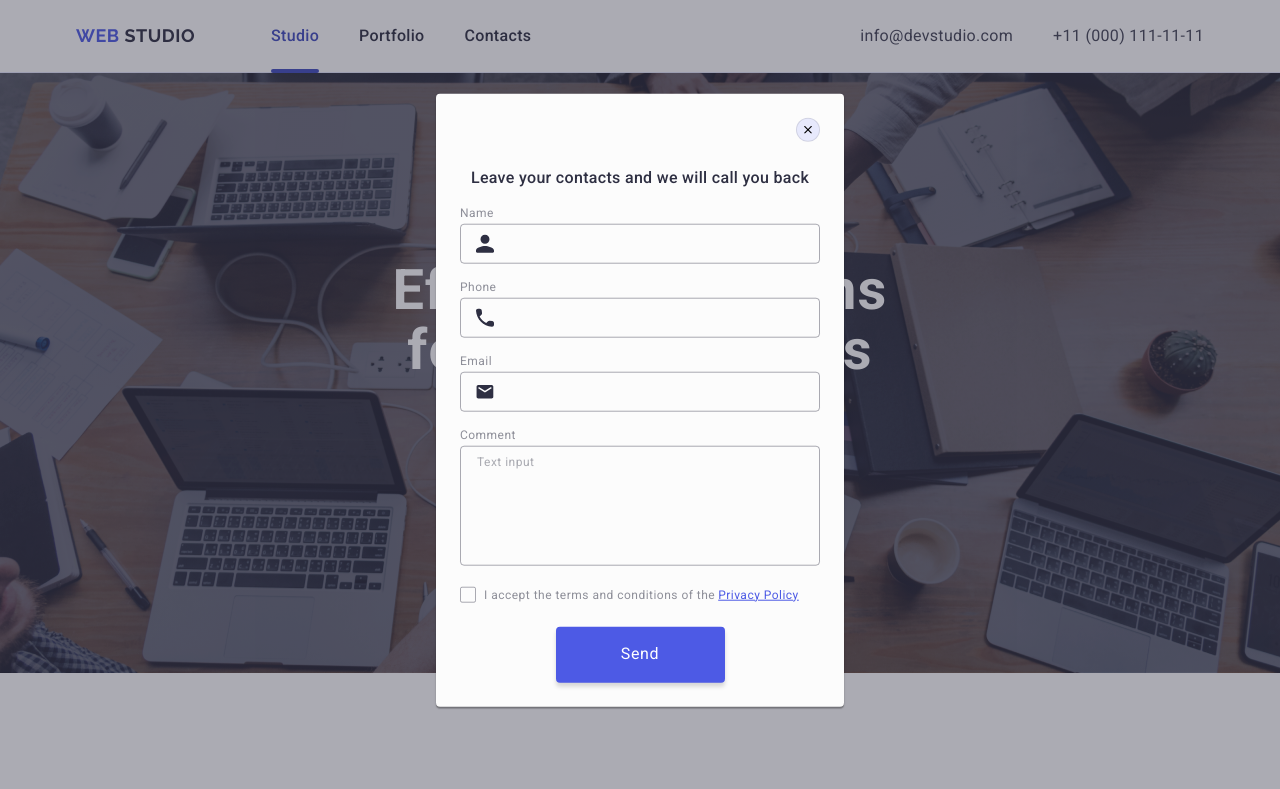
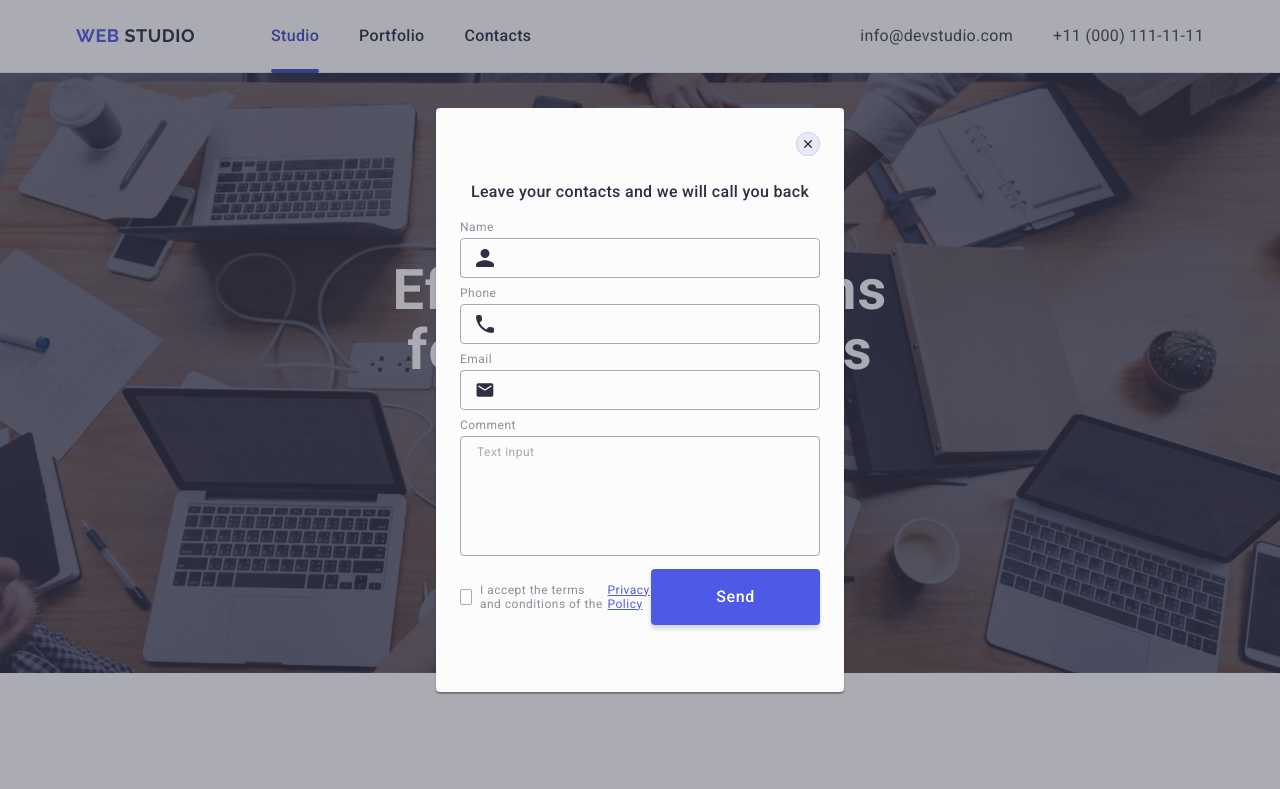
Before and after one commit to ukrnik/goit-markup-hw-05, a plain HTML site: page index.html in a window 1280 px wide. Shown: the top 789 px of the page. Drawn offline with nearby package versions, Linux system fonts and the light colour scheme.

Commit message:
HW-V2.10

```diff
--- a/css/styles.css
+++ b/css/styles.css
@@ -704,7 +704,7 @@ margin-right:
 }
 
 .modal-div {
-  margin-bottom: 16px;
+  margin-bottom: 8px;
 }
 
 .modal-label {
@@ -794,16 +794,22 @@ margin-right:
   align-items: center;
 }
 
-.label-policy span {
+/* .label-policy span {
   width: 16px;
   height: 16px;
   border-radius: 2px;
   border: 1px solid rgba(46, 47, 66, 0.4);
   margin-right: 8px;
   fill: transparent;
-}
+} */
 
 .label-policy-span {
+  width: 16px;
+  height: 16px;
+  border-radius: 2px;
+  border: 1px solid rgba(46, 47, 66, 0.4);
+  margin-right: 8px;
+  fill: transparent;
   transition: background-color 250ms cubic-bezier(0.4, 0, 0.2, 1), border 250ms cubic-bezier(0.4, 0, 0.2, 1), fill 250ms cubic-bezier(0.4, 0, 0.2, 1);
   display: inline-flex;
   align-items: center;
@@ -828,22 +834,26 @@ margin-right:
 .check-icon {
 }
 
-.modal-form-div-btm {
+/* .modal-form-div-btm {
   display: flex;
   justify-content: center;
   margin-top: 24px;
-}
+} */
 
 .modal-form-btm {
+  display: block;
   border-radius: 4px;
   padding: 16px 32px;
-  width: 169px;
+  min-width: 169px;
   height: 56px;
   box-shadow: 0 4px 4px 0 rgba(0, 0, 0, 0.15);
   background-color: #4d5ae5;
   font-size: 16px;
+  font-weight: 500;
+  line-height: 1.5;
   letter-spacing: 0.04em;
   color: #fff;
+  transition: background-color 250ms cubic-bezier(0.4, 0, 0.2, 1);
 }
 
 /* :root {
--- a/index.html
+++ b/index.html
@@ -432,11 +432,11 @@
                 </svg>
               </span>I accept the terms and conditions of the<a href="./index.html" class="link-policy label-policy">Privacy Policy</a>
             </label>
-          </div>
-
-          <div class="modal-form-div-btm">
             <button type="submit" class="modal-form-btm">Send</button>
           </div>
+          <!-- <div class="modal-form-div-btm">
+
+          </div> -->
         </form>
       </div>
     </div>
```
